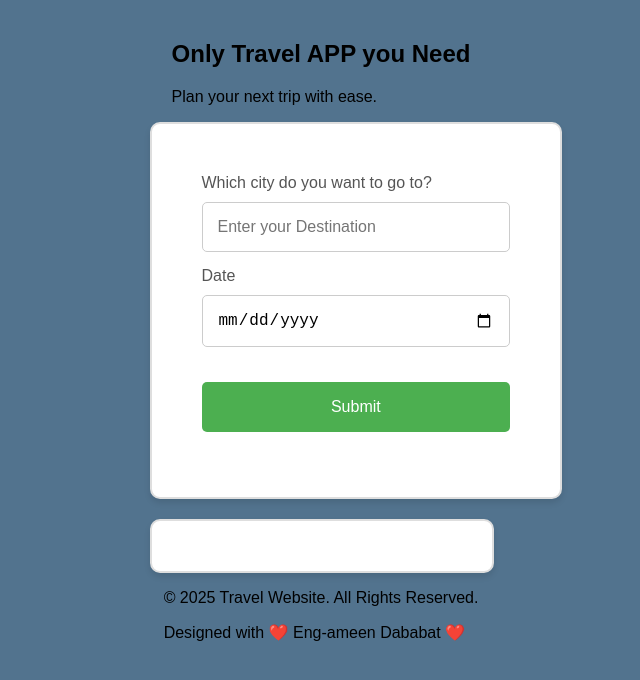
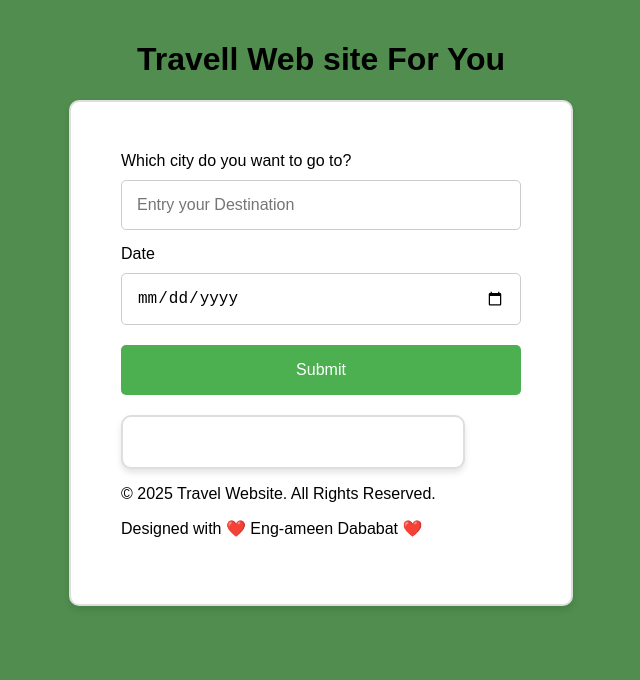
Before and after one commit to ameendababat/TravelApp-Project-Udacity, a website built with webpack: page src/client/views/index.html in a window 1280 px wide. Shown: the whole page, without its empty margins (319-959 px from the left). Built offline with nearby package versions, Linux system fonts and the light colour scheme.

Commit message:
editing sass

```diff
--- a/src/client/index.js
+++ b/src/client/index.js
@@ -1,7 +1,7 @@
 import {handelsubment} from './js/app';
 
 // import To Style in The SCSS
-import './styles/Style.scss';
+import './styles/style.scss';
 
 const submentbuttn  = document.getElementById("submentbuttn");
 submentbuttn.addEventListener("click",handelsubment);
--- a/src/client/js/app.js
+++ b/src/client/js/app.js
@@ -33,7 +33,7 @@ async function handelsubment(event) {
 
 
     const image  = await getcityImage(name)
-   //console.log("The Value Image In Client",image);
+  //  console.log("The Value Image In Client",image);
 
 
      updateUI(name,date,days,weather,image);
--- a/src/client/styles/style.scss
+++ b/src/client/styles/style.scss
@@ -1,6 +1,6 @@
 body {
     font-family: Arial, sans-serif;
-    background-color: #52738e;
+    background-color: #508d4e;
     margin: 0;
     padding: 20px;
     display: flex;
@@ -27,7 +27,7 @@ body {
 
 label {
     font-size: 1rem; /* Use relative units */
-    color: #555;
+    color: #000;
     display: block;
     margin-bottom: 10px;
 }
@@ -39,7 +39,7 @@ input[type="date"] {
     border: 1px solid #ccc;
     border-radius: 5px;
     box-sizing: border-box;
-    font-size: 1rem; /* Use relative units */
+    font-size: 1rem;
 }
 
 /* Submit button styling */
@@ -90,6 +90,8 @@ button:hover {
 }
 
 
+
+
 /* Media Queries for Responsiveness */
 @media (max-width: 600px) {
     .UIform {
--- a/src/client/views/index.html
+++ b/src/client/views/index.html
@@ -9,62 +9,39 @@
 <body>
 
 
-   <!-- header section -->
-   <header>
-    <nav>
-        <h1>Only Travel APP you Need</h1>
-        <p>Plan your next trip with ease.</p>
-    </nav>
-</header>
+    <h1>Travell Web site For You</h1>
+
+    <p id="er_city" style="display: none;"></p>
+    <p id="er_date" style="display: none;"></p>
 
 
-<!-- Main Content -->
-<main>
+<form   class="UIform" >
+    <div>
+        <label for="city">Which city do you want to go to?</label>
+        <input type="text" id="city" placeholder="Entry your Destination" name="city">
+    </div>
+        <label for="txt2">Date </label>
+        <input type="date"  id="date" placeholder="Date" name="date">
+     <div>
 
 
-    <section class="form-section">
-        <form  class="UIform">
-            <div>
-                <label for="city">Which city do you want to go to?</label>
-                <input type="text" id="city" placeholder="Enter your Destination" name="city">
-            </div>
+     <button type="submit" id="submentbuttn">Submit</button>
+</form>
 
-            <div>
-            <label for="date">Date</label>
-            <input type="date" id="date" placeholder="Select Date" name="date">
-            </div>
+<!-- This is Output  -->
 
-            <div>
-                <button type="submit" id="submentbuttn">Submit</button>
-            </div>
-        </form>
+<div class="travel_Info">
+  <div id="cityname"></div>
+  <div id="travelDate"></div>
+  <div id="Rdays"></div>
+  <div id="temp"></div>
+  <div id="weather"></div>
+  <div id="cityImage"></div>
+  <div></div>
+</div>
 
-        <!-- Error Messages -->
-        <p id="er_city" style="display: none;"></p>
-        <p id="er_date" style="display: none;"></p>
-
-    </section>
-
-    <!-- Output Section -->
-    <section class="travel_Info">
-        <div id="cityname"></div>
-        <div id="travelDate"></div>
-        <div id="Rdays"></div>
-        <div id="temp"></div>
-        <div id="weather"></div>
-        <div id="cityImage"></div>
-
-    </section>
-</main>
-
-
-
-
-<!-- Footer Section -->
-<footer>
     <p>&copy; 2025 Travel Website. All Rights Reserved.</p>
     <p>Designed with ❤️ Eng-ameen Dababat ❤️ </p>
-</footer>
 
 
 <script>
--- a/webpack.prod.js
+++ b/webpack.prod.js
@@ -41,6 +41,7 @@ module.exports = {
             }
         ]
       },
+
       plugins: [
           // HTML template to use
           new HtmlWebPackPlugin({
@@ -57,6 +58,7 @@ module.exports = {
         new MiniCssExtractPlugin({
             filename: 'style.css', // Output CSS file name
 
+
         }),
 
         new WorkboxPlugin.GenerateSW({
```
Also changed, not shown: package.json (+5 -3 lines), .babelrc, 1 other file.
